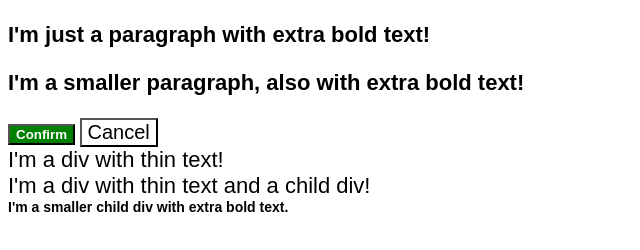
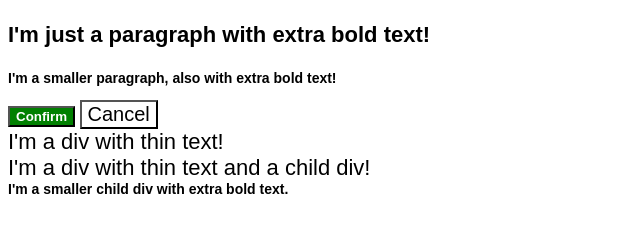
Before and after one commit to ivsaxela/odin-css-assignments, a plain HTML site: page 06-cascade-fix/index.html in a window 1280 px wide. Shown: the whole page, without its empty margins (0-640 px from the left). Drawn offline with Linux system fonts and the light colour scheme.

Commit message:
debug #1

```diff
--- a/06-cascade-fix/style.css
+++ b/06-cascade-fix/style.css
@@ -8,7 +8,7 @@ body {
     font-weight: 800;
   }
 
-  .small-para {
+  .para.small-para {
     font-size: 14px;
   }
 
```
